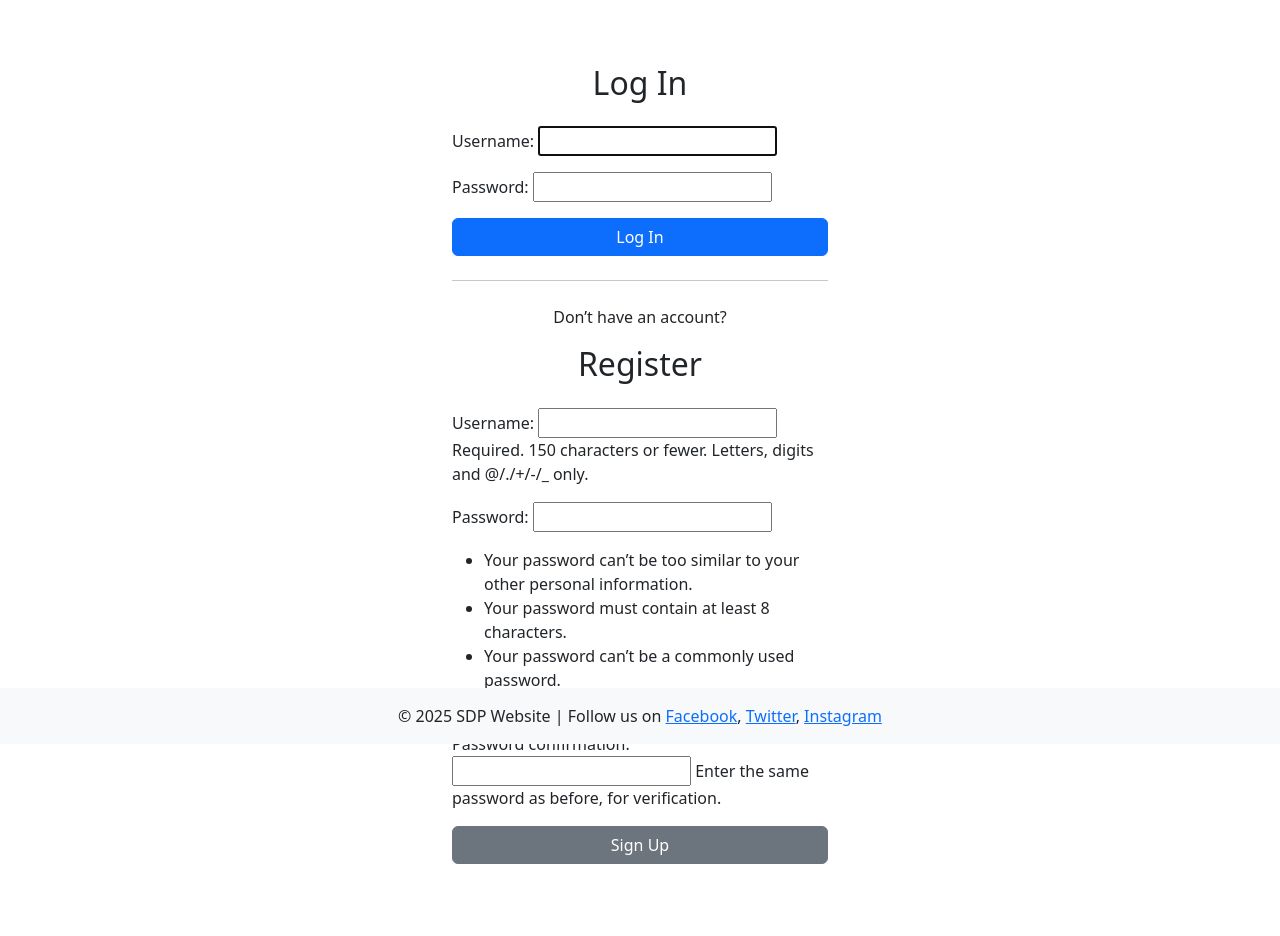
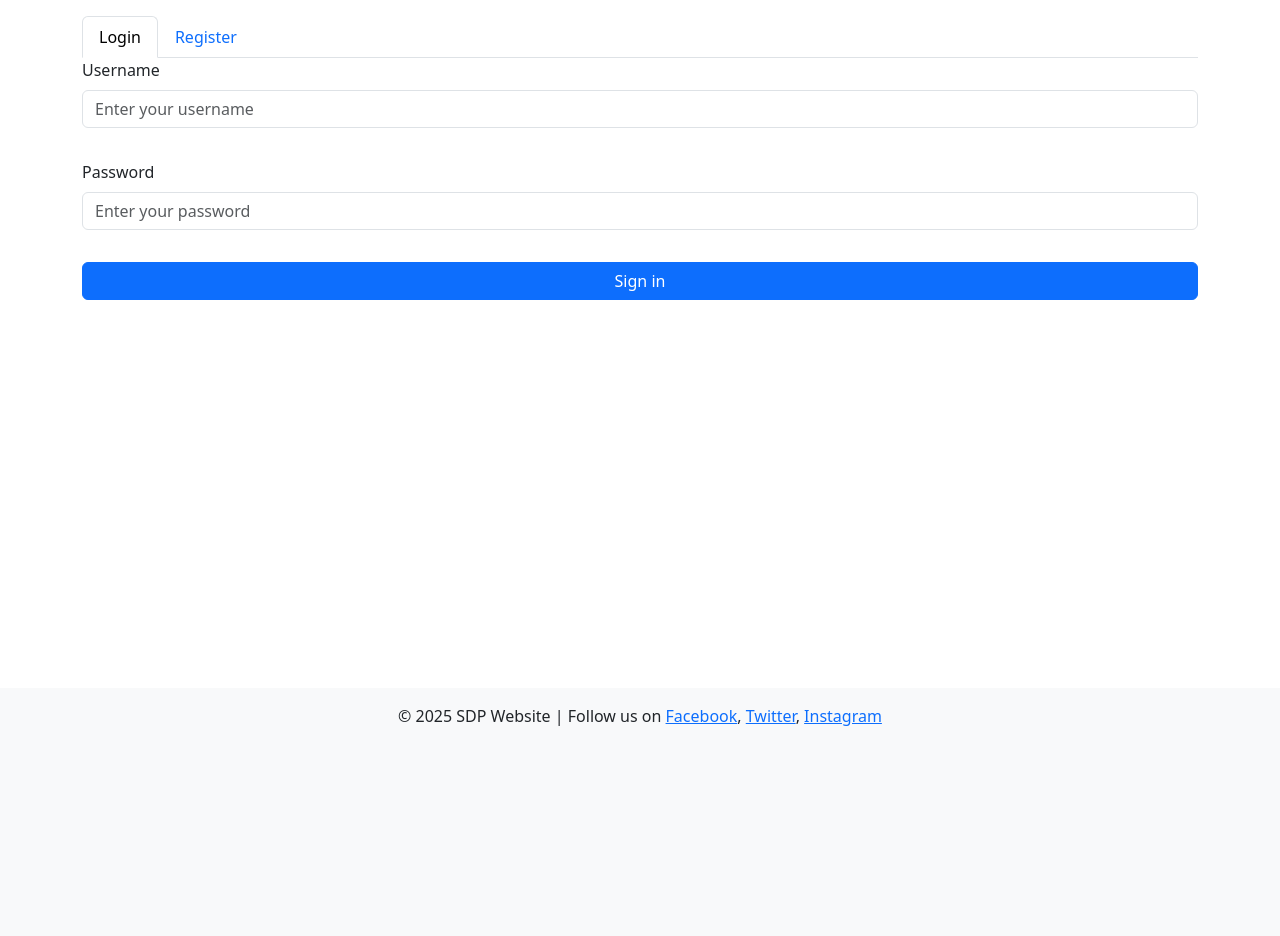
Before and after one commit to Goodvibes74/SDP_website, a Django app: page /login/ in a window 1280 px wide. Shown: the part 56-992 px from the top of the page. After the commit the page ends 782 px from the top, so only its background shows below. Run offline with Django 5.2, Linux system fonts and the light colour scheme; some libraries are stand-ins or nearby versions.

Commit message:
Refactor login and registration template: implement tabbed navigation for improved user experience and enhance form structure with Bootstrap styling.

```diff
--- a/sdp_project/templates/core/login_and_register.html
+++ b/sdp_project/templates/core/login_and_register.html
@@ -1,50 +1,120 @@
-{% extends "core/base.html" %}
-{% comment %} {#
-  Template: login_and_register.html
-  Description: This template is used for rendering the login and registration forms on the same page.
-               It extends the base template "core/base.html" and defines blocks for the page title
-               and content.
+{% extends "core/base.html" %} {% comment %} {# Template:
+login_and_register.html Description: This template is used for rendering the
+login and registration forms on the same page. It extends the base template
+"core/base.html" and defines blocks for the page title and content. Blocks: -
+title: Sets the page title to "Log In / Register". - content: Contains the HTML
+structure for the login and registration forms. Features: - Login Form: - Uses
+the POST method to submit data to the "login" URL. - Includes CSRF protection
+with {% csrf_token %}. - Dynamically renders the login form fields using {{
+form.as_p }}. - Includes a submit button styled with Bootstrap classes. -
+Registration Form: - Uses the POST method to submit data to the "register" URL.
+- Includes CSRF protection with {% csrf_token %}. - Dynamically renders the
+registration form fields using {{ register_form.as_p }}. - Includes a submit
+button styled with Bootstrap classes. Additional Notes: - The container is
+styled with Bootstrap classes for responsive design and proper alignment. - A
+horizontal rule (
+<hr />
+) separates the login and registration sections. - Includes a prompt for users
+who do not have an account to register. #} {% endcomment %} {% block title %}Log
+In{% endblock %}
+{% block content %}
 
-  Blocks:
-    - title: Sets the page title to "Log In / Register".
-    - content: Contains the HTML structure for the login and registration forms.
+  <ul class="nav nav-tabs" id="myTab" role="tablist">
+    <li class="nav-item" role="presentation">
+      <button class="nav-link active" id="login-tab" data-bs-toggle="tab" data-bs-target="#login-tab-pane" type="button" role="tab" aria-controls="login-tab-pane" aria-selected="true">Login</button>
+    </li>
+    <li class="nav-item" role="presentation">
+      <button class="nav-link" id="register-tab" data-bs-toggle="tab" data-bs-target="#register-tab-pane" type="button" role="tab" aria-controls="register-tab-pane" aria-selected="false">Register</button>
+    </li>
+  </ul>
+  <div class="tab-content" id="myTabContent">
 
-  Features:
-    - Login Form:
-      - Uses the POST method to submit data to the "login" URL.
-      - Includes CSRF protection with {% csrf_token %}.
-      - Dynamically renders the login form fields using {{ form.as_p }}.
-      - Includes a submit button styled with Bootstrap classes.
+    <div class="tab-pane fade show active" id="login-tab-pane" role="tabpanel" aria-labelledby="login-tab" tabindex="0">
+      <form method="post" action="{% url 'login' %}" class="row g-3">
+        {% csrf_token %}
+        <div class="mb-3">
+          <label for="inputUsername" class="form-label">Username</label>
+          <input type="text" class="form-control" id="inputUsername" name="username" placeholder="Enter your username">
+        </div>
+        <div class="mb-3">
+          <label for="inputPassword4" class="form-label">Password</label>
+          <input type="password" class="form-control" id="inputPassword4" name="password" placeholder="Enter your password">
+        </div>
+        <div class="col-12">
+          <button type="submit" class="btn btn-primary w-100">Sign in</button>
+        </div>
+      </form>
+    </div>
 
-    - Registration Form:
-      - Uses the POST method to submit data to the "register" URL.
-      - Includes CSRF protection with {% csrf_token %}.
-      - Dynamically renders the registration form fields using {{ register_form.as_p }}.
-      - Includes a submit button styled with Bootstrap classes.
-
-  Additional Notes:
-    - The container is styled with Bootstrap classes for responsive design and proper alignment.
-    - A horizontal rule (<hr>) separates the login and registration sections.
-    - Includes a prompt for users who do not have an account to register.
-#} {% endcomment %}
-{% block title %}Log In / Register{% endblock %}
-{% block content %}
-  <div class="container mt-5" style="max-width: 400px;">
-    <h2 class="mb-4 text-center">Log In</h2>
-    <form method="post" action="{% url 'login' %}">
-      {% csrf_token %}
-      {{ form.as_p }}
-      <button type="submit" class="btn btn-primary w-100">Log In</button>
-    </form>
-
-    <hr class="my-4" />
-
-    <p class="text-center">Don’t have an account?</p>
-    <h2 class="mb-4 text-center">Register</h2>
-    <form method="post" action="{% url 'register' %}">
-      {% csrf_token %}
-      {{ register_form.as_p }}
-      <button type="submit" class="btn btn-secondary w-100">Sign Up</button>
-    </form>
+  <div class="tab-pane fade" id="register-tab-pane" role="tabpanel" aria-labelledby="register-tab" tabindex="0">
+      <form method="post" action="{% url 'register' %}" class="row g-3">
+        {% csrf_token %}
+        <div class="mb-3">
+          <label for="userName" class="form-label">Username</label>
+          <input type="text" class="form-control" id="userName" name="username" placeholder="Enter your username">
+        </div>
+        <div class="mb-3">
+          <label for="registerEmail" class="form-label">Email</label>
+          <input type="email" class="form-control" id="registerEmail" name="email" placeholder="Enter your email">
+        </div>
+        <div class="mb-3">
+          <label for="registerPassword" class="form-label">Password</label>
+          <input type="password" class="form-control" id="registerPassword" name="password1" placeholder="Enter your password">
+        </div>
+        <div class="mb-3">
+          <label for="confirmPassword" class="form-label">Confirm Password</label>
+          <input type="password" class="form-control" id="confirmPassword" name="password2" placeholder="Confirm your password">
+        </div>
+        <div class="col-12">
+          <button type="submit" class="btn btn-primary w-100">Register</button>
+        </div>
+      </form>
+    </div>
+  </div>
+      </form>
+    </div>
+  </div>
   </div>
 {% endblock %}
+{% comment %} <div class="col-12">
+    <label for="inputAddress" class="form-label">Address</label>
+    <input type="text" class="form-control" id="inputAddress" placeholder="1234 Main St">
+  </div>
+  <div class="col-12">
+    <label for="inputAddress2" class="form-label">Address 2</label>
+    <input type="text" class="form-control" id="inputAddress2" placeholder="Apartment, studio, or floor">
+  </div>
+  <div class="col-md-6">
+    <label for="inputCity" class="form-label">City</label>
+    <input type="text" class="form-control" id="inputCity">
+  </div>
+  <div class="col-md-4">
+    <label for="inputState" class="form-label">State</label>
+    <select id="inputState" class="form-select">
+      <option selected>Choose...</option>
+      <option>...</option>
+    </select>
+  </div>
+  <div class="col-md-2">
+    <label for="inputZip" class="form-label">Zip</label>
+    <input type="text" class="form-control" id="inputZip">
+  </div>
+  <div class="col-12">
+    <div class="form-check">
+      <input class="form-check-input" type="checkbox" id="gridCheck">
+      <label class="form-check-label" for="gridCheck">
+        Check me out
+      </label>
+    </div>
+  </div>{% endcomment %}
+
+{% comment %} <div
+  class="jumbotron text-left bg-light w-500 p-5 m-auto"
+  style="max-width: 400px"
+>
+  <h2 class="mb-4 text-center">Log In</h2>
+  <form method="post" action="{% url 'login' %}">
+    {% csrf_token %} {{ form.as_p }}
+    <button type="submit" class="btn btn-primary w-100">Log In</button>
+  </form>
+</div> {% endcomment %}
```
